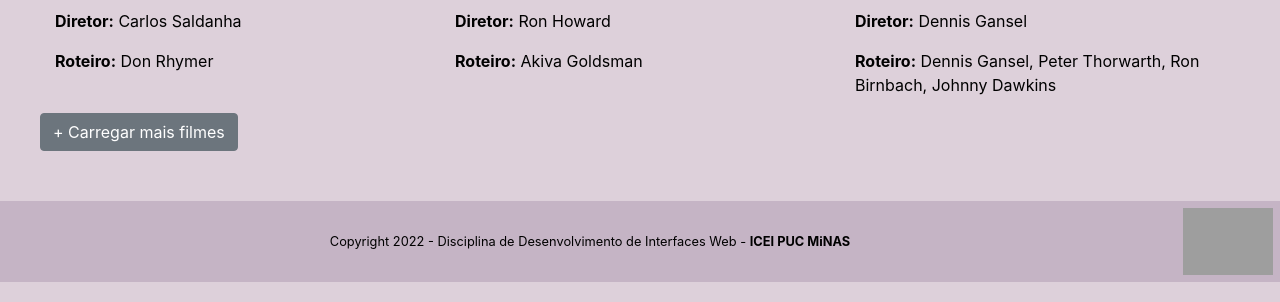
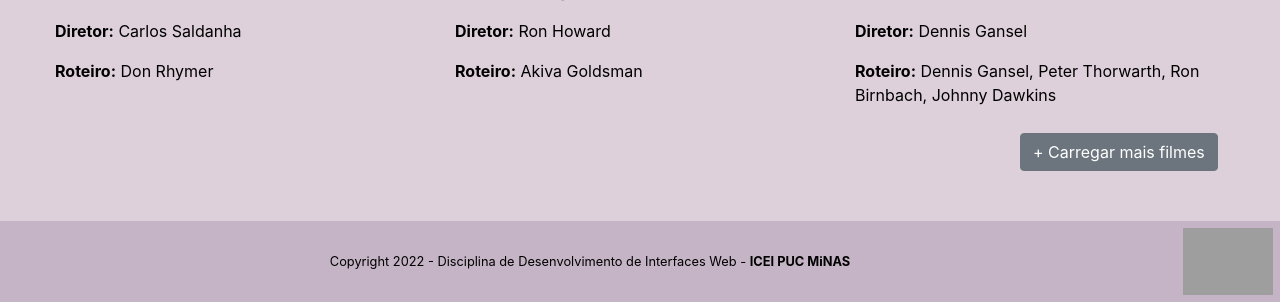
Before and after one commit to ThaisAlvesSilva/Portal-de-Filmes, a PHP site: page / in a window 1280 px wide. Shown: the part 1370-1672 px from the top of the page. Run offline with PHP 8.4, Linux system fonts and the light colour scheme; some libraries are stand-ins or nearby versions; grey boxes are pictures that could not be loaded.

Commit message:
Corrigindo botão

```diff
--- a/src/style.css
+++ b/src/style.css
@@ -93,6 +93,10 @@ section{
     width: 200px;
     margin-left: 280px;
 
+}
+.maisFilmes{
+    margin-left:980px;
+    margin-top: 10px;
 }
 
 #botaoepesquisa{
@@ -192,6 +196,7 @@ section{
         margin-right: 20px;
     }
 
+
     .navItens{
         margin-left:70px;
     }
@@ -205,6 +210,7 @@ section{
     }
 }
 
+
     @media screen and (min-width:768px) and (max-width: 992px){
 
         .textoLancamento{
```
